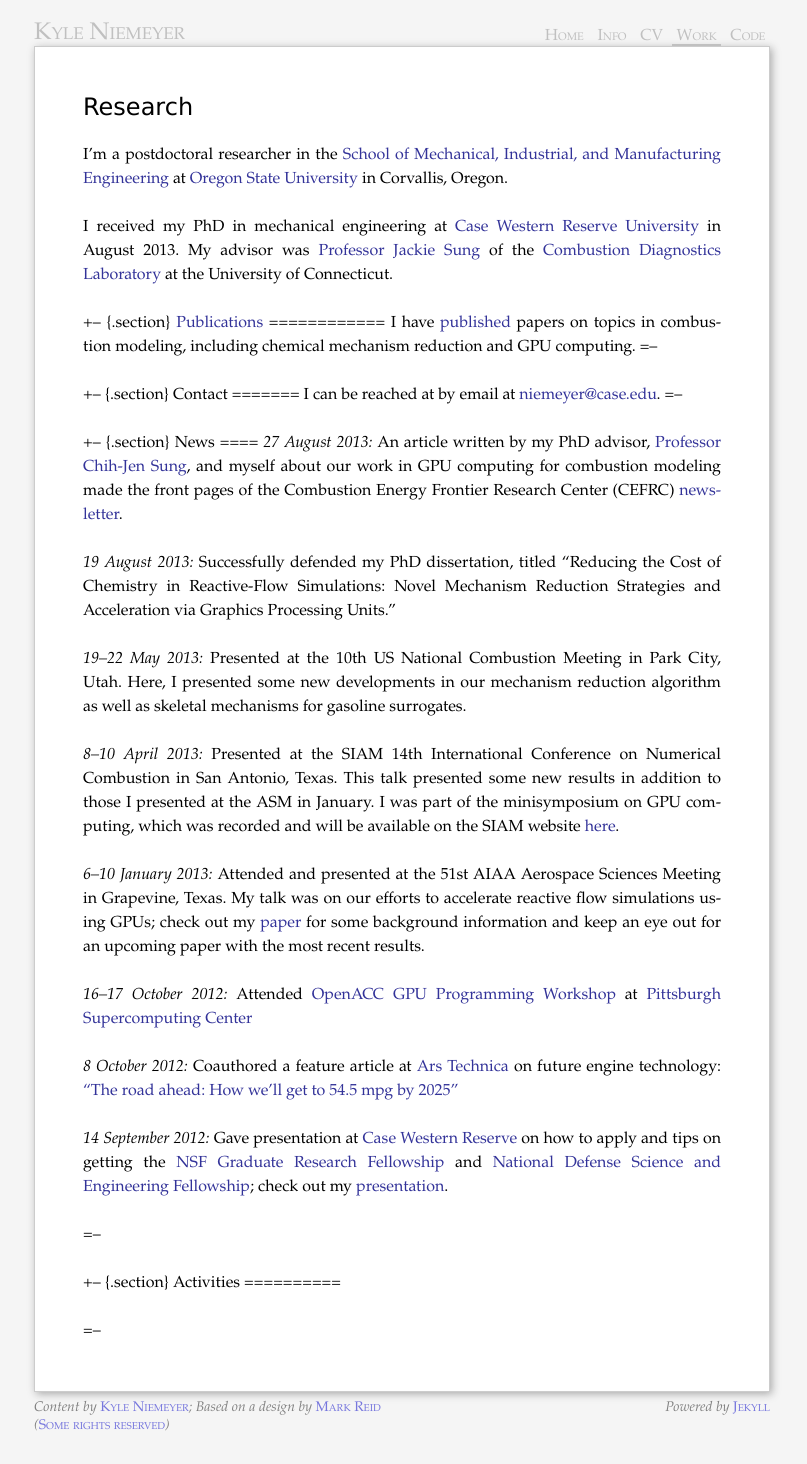
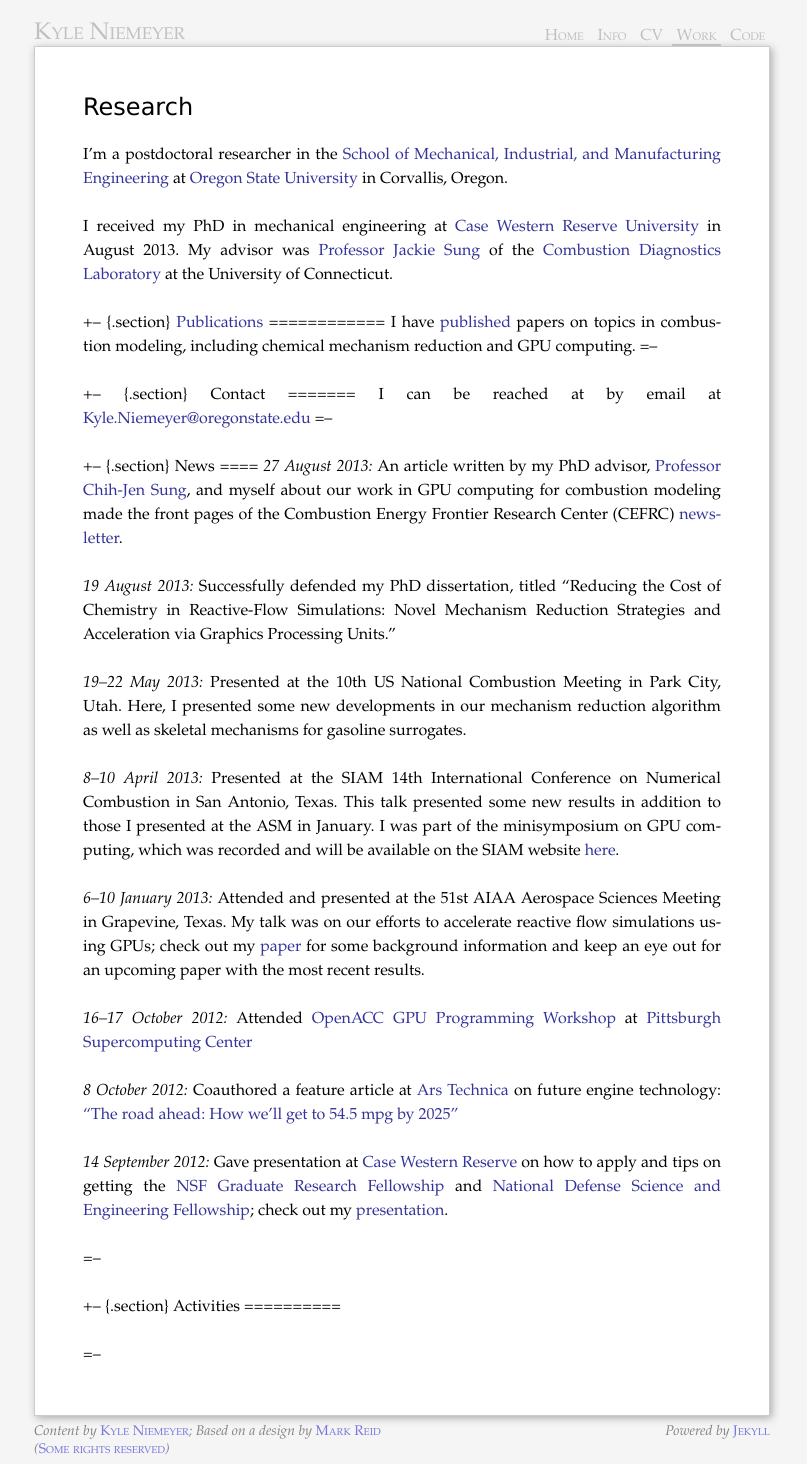
Before and after one commit to kyleniemeyer/kyleniemeyer.com, a Jekyll site: the page built from work/index.markdown, in a window 1280 px wide. Shown: the whole page, without its empty margins (238-1045 px from the left). Built offline with Jekyll 4.4.1, drawn with Linux system fonts in a browser that asks for light colours; Markdown is read by kramdown in place of the engine named in the settings; before the commit the page ends 1440 px from its top, so only the background shows below that.

Commit message:
Updated email to OSU

```diff
--- a/work/index.markdown
+++ b/work/index.markdown
@@ -20,7 +20,7 @@ I have [published][] papers on topics in combustion modeling, including chemical
 +-- {.section}
 Contact
 =======
-I can be reached at by email at [niemeyer@case.edu](mailto:niemeyer@case.edu).
+I can be reached at by email at <Kyle.Niemeyer@oregonstate.edu>
 =--
 
 +-- {.section}
```
